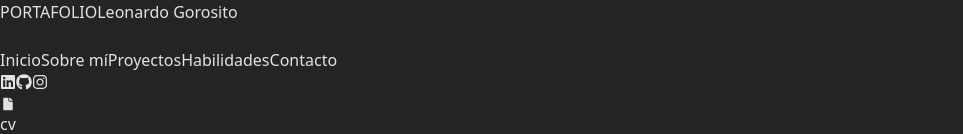
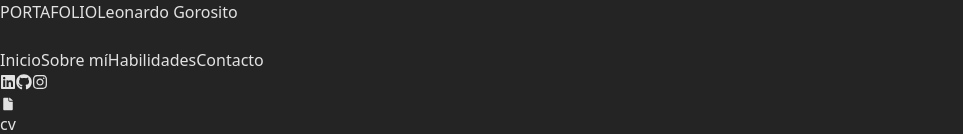
Before and after one commit to LeonardoGorosito/Portafolio, a React (Vite) app: page / in a window 1280 px wide. Shown: the top 134 px of the page, without its empty margins (0-963 px from the left). Built offline with nearby package versions, Linux system fonts and the light colour scheme.

Commit message:
vercel y dominio 2

```diff
--- a/src/Components/NavBar/NavBar.jsx
+++ b/src/Components/NavBar/NavBar.jsx
@@ -37,7 +37,7 @@ const NavBar = () => {
         <div className={`md:flex gap-3 ${isOpen ? 'flex flex-col z-20 absolute w-36 text-2xl max-h-full right-4 bg-gray-950 top-12 gap-1 bottom-0 text-right transition-transform duration-300 ease-in-out transform translate-x-0' : 'hidden'} md:flex-row`}>
           <Link to="/" className="text-white hover:text-gray-400" onClick={closeMenu}>Inicio</Link>
           <Link to="/SobreMi" className="text-white hover:text-gray-400" onClick={closeMenu}>Sobre mí</Link>
-          <Link to="/Proyectos" className="text-white hover:text-gray-400" onClick={closeMenu}>Proyectos</Link>
+          {/* <Link to="/Proyectos" className="text-white hover:text-gray-400" onClick={closeMenu}>Proyectos</Link> */}
           <Link to="/Habilidades" className="text-white hover:text-gray-400" onClick={closeMenu}>Habilidades</Link>
           <Link to="/Contacto" className="text-white hover:text-gray-400" onClick={closeMenu}>Contacto</Link>
         </div>
```
